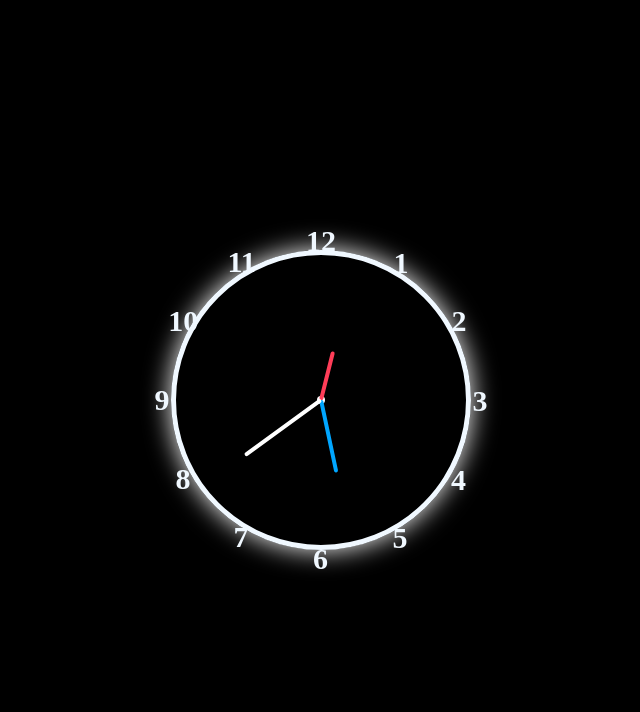
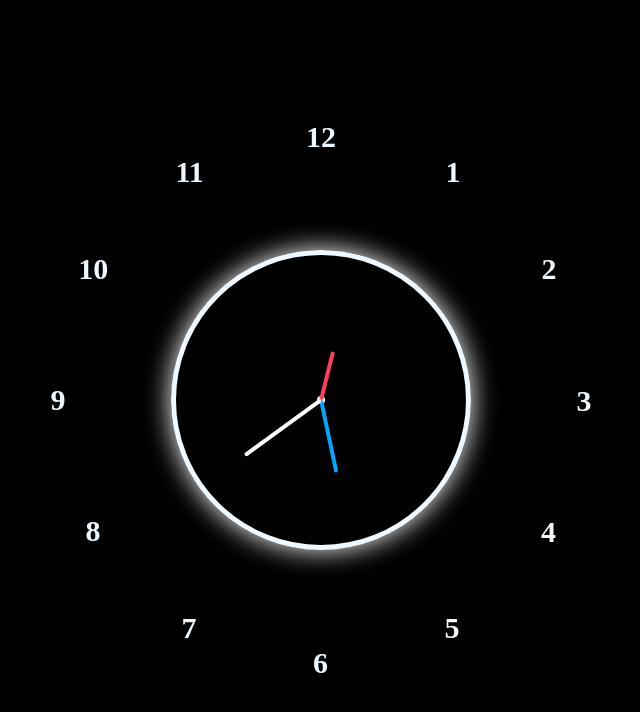
Before and after one commit to Mahavir745/clock, a plain HTML site: page index.html in a window 1280 px wide. Shown: the whole page, without its empty margins (319-959 px from the left). Drawn offline with Linux system fonts and the light colour scheme.

Commit message:
Update style.css

```diff
--- a/style.css
+++ b/style.css
@@ -26,7 +26,7 @@ body{
   & span{
     position: absolute;
     transform: rotate(calc(30deg*var(--i)));
-    inset: 14em;
+    inset: 120px;
     text-align: center;
 
     & b{
```
